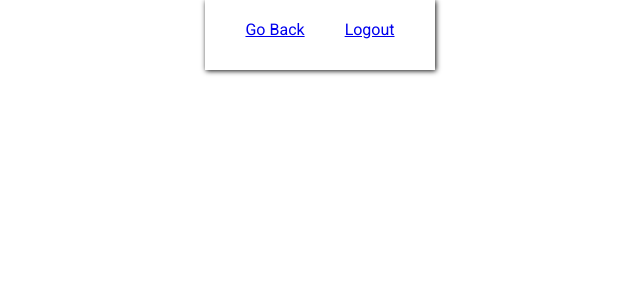
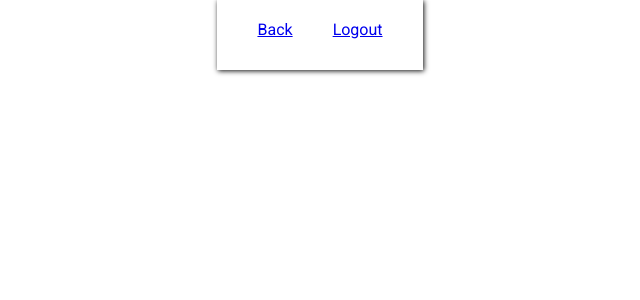
Before and after one commit to kunal-1388/react-favourite-hotel, a React app: page /favourites in a window 1280 px wide. Shown: the top 300 px of the page, without its empty margins (320-960 px from the left). Built offline with nearby package versions, Linux system fonts and the light colour scheme.

Commit message:
updated question text

```diff
--- a/src/components/Favourites.js
+++ b/src/components/Favourites.js
@@ -37,7 +37,7 @@ function Favourites() {
         <div>
             <Navbar
                 links={[
-                    ["Go Back", "/main"],
+                    ["Back", "/main"],
                     ["Logout", "/",handleSignOut],
                 ]}
 
--- a/src/components/MainPage.js
+++ b/src/components/MainPage.js
@@ -20,7 +20,7 @@ function MainPage() {
         <div>
             <Navbar
                 links={[
-                    ["My Favourites", "/favourites"],
+                    ["Favourites", "/favourites"],
                     ["Logout", "/", handleSignOut],
                 ]}
             />
--- a/src/components/Navbar.js
+++ b/src/components/Navbar.js
@@ -4,9 +4,8 @@ import "../styles/Navbar.css";
 import { LoginContext } from "../Context/LoginContext";
 function Navbar(props) {
     const { isLogin } = useContext(LoginContext);
-    console.log(isLogin);
-    const links = props.links.filter((pair) => {
-        if (pair[0] === "Login" && isLogin === true) {
+    const links = props.links.filter((item) => {
+        if (item[0] === "Login" && isLogin === true) {
             return false;
         }
         return true;
@@ -40,21 +39,6 @@ function Navbar(props) {
                             </Link>
                         );
                     })}
-
-                    {/* <li className="nav-link">
-                        <Link to={pointsTo1} id={link1}>
-                            {link1}
-                        </Link>
-                    </li>
-                    <li className="nav-link">
-                        <Link
-                            to={pointsTo2}
-                            id={link2}
-                            onClick={props.handleSignOut}
-                        >
-                            {link2}
-                        </Link>
-                    </li> */}
                 </ul>
             </div>
         </nav>
```
Also changed, not shown: 1 other file (tests, documents, lock files or other folders).
